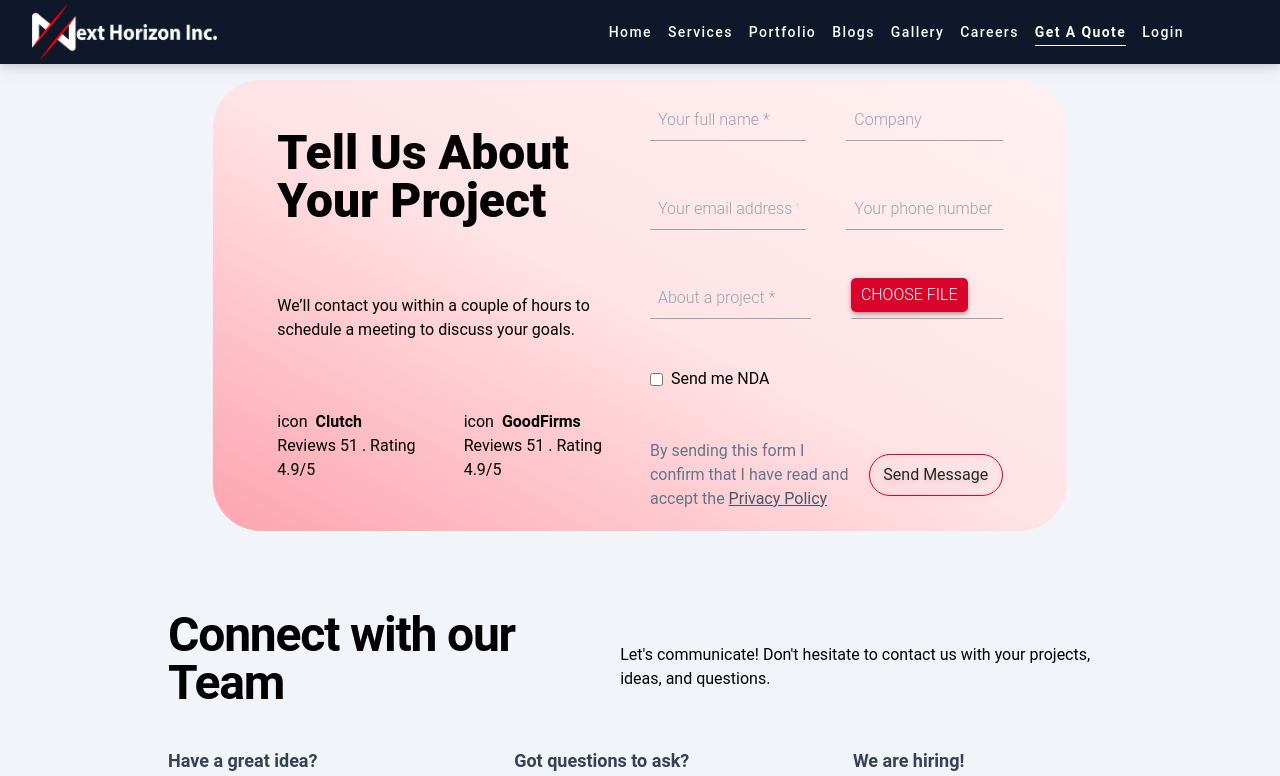
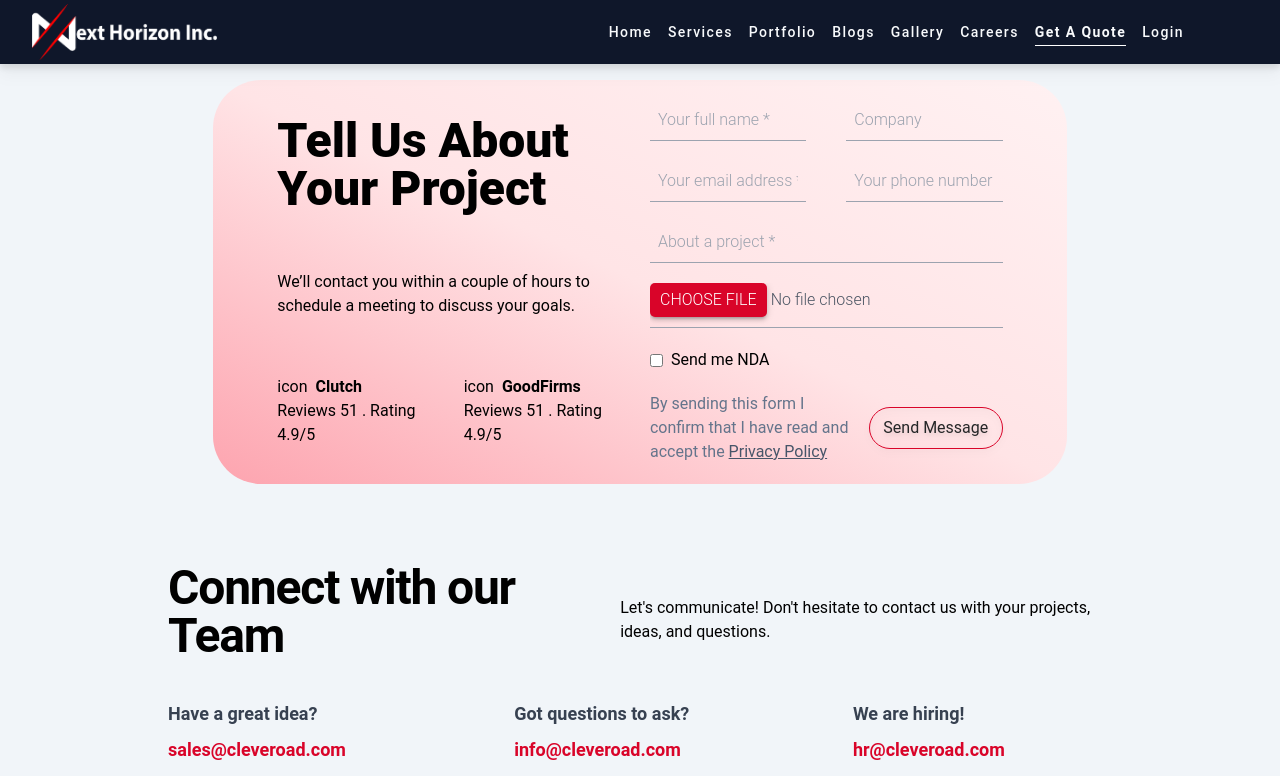
Before and after one commit to Infostacks/NextHorizon-Site, a React (Create React App) app: page /contact in a window 1280 px wide. Shown: the top 776 px of the page. Built offline with nearby package versions, Linux system fonts and the light colour scheme.

Commit message:
Get a quote updated

```diff
--- a/src/App.css
+++ b/src/App.css
@@ -74,7 +74,8 @@ li{
 }
 
 .uploadBtn::-webkit-file-upload-button {
-  position: absolute;
+  /* position: absolute; */
+  margin-bottom: 10px;
   padding: 5px 10px;
   background-color: #D90429;
   border: none;
--- a/src/components/Contact/AboutProject.js
+++ b/src/components/Contact/AboutProject.js
@@ -6,7 +6,9 @@ const AboutProject = () => {
     <div className="flex xl:flex-row lg:flex-row flex-col justify-around gap-5 py-5 xl:px-16 lg:px-16 md:px-10 px-5 rounded-[3rem] bg-gradient-to-bl from-rose-50 via-rose-100 to-rose-300 xl:w-4/6 lg:w-4/6 w-5/6">
       {/* left side  */}
       <div className="flex flex-col justify-evenly gap-10 xl:w-1/2 lg:w-1/2 w-full">
-        <h1 className="xl:text-5xl lg:text-4xl text-2xl font-extrabold">Tell Us About Your Project</h1>
+        <h1 className="xl:text-5xl lg:text-4xl text-2xl font-extrabold">
+          Tell Us About Your Project
+        </h1>
         <p>
           We’ll contact you within a couple of hours to schedule a meeting to
           discuss your goals.
@@ -31,7 +33,7 @@ const AboutProject = () => {
       </div>
 
       {/* right side  */}
-      <form className="flex flex-col justify-start xl:w-1/2 lg:w-1/2 w-full gap-12">
+      <form className="flex flex-col justify-start xl:w-1/2 lg:w-1/2 w-full gap-5">
         <div className="flex xl:flex-row lg:flex-row flex-col gap-10">
           <input
             type="text"
@@ -68,6 +70,9 @@ const AboutProject = () => {
             placeholder="About a project *"
             className="ext-gray-600 font-light p-2 border-b-[1px] border-gray-400 focus:outline-none bg-transparent font-xs w-full"
           />
+        </div>
+
+        <div className="flex xl:flex-row lg:flex-row flex-col gap-10">
           <input
             type="file"
             name="file"
@@ -85,7 +90,12 @@ const AboutProject = () => {
             <span>
               By sending this form I confirm that I have read and accept the
             </span>{" "}
-            <a href="#" className="underline text-slate-600 hover:text-slate-800">Privacy Policy</a>
+            <a
+              href="#"
+              className="underline text-slate-600 hover:text-slate-800"
+            >
+              Privacy Policy
+            </a>
           </span>
           {/* show more button */}
           <button className="hover:bg-[#08080cff] text-[#252627] py-2 px-3 rounded-full drop-shadow-md hover:shadow-inner hover:bg-white hover:text-white border-[1px] hover:border-[#08080cff] border-[#D90429] w-[11rem]">
```
